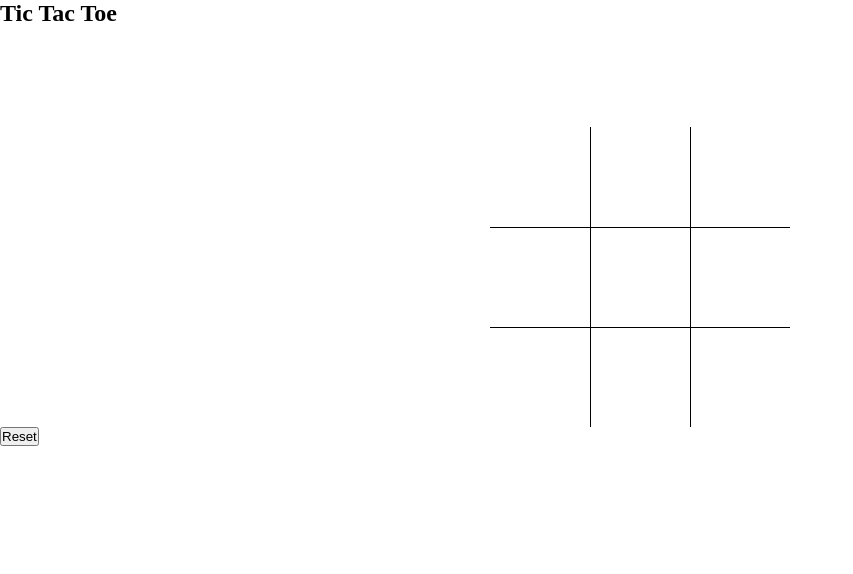
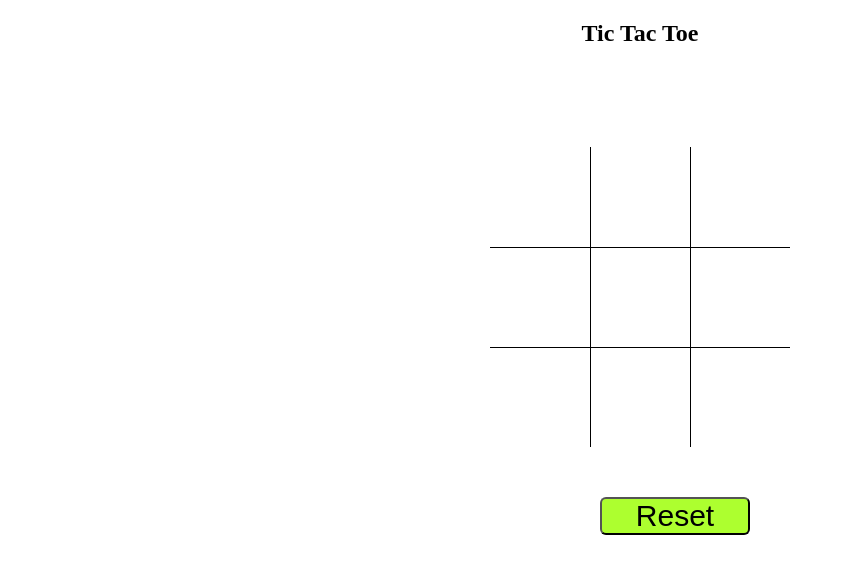
Before and after one commit to ThaliaDiaz/tic-tac-toe, a plain HTML site: page index.html in a window 1280 px wide. Shown: the whole page, without its empty margins (0-853 px from the left). Drawn offline with Linux system fonts and the light colour scheme.

Commit message:
modificando el js

```diff
--- a/css/main.css
+++ b/css/main.css
@@ -2,6 +2,19 @@
     margin: 0;
     padding: 0;
     box-sizing: border-box;
+}
+h2{
+    margin-top: 20px;
+    text-align: center;
+}
+
+button{
+    width: 150px;
+    margin-top: 50px;
+    margin-left: 600px;
+    background-color: greenyellow;
+    border-radius: 6px;
+    font-size: 30px;
 }
 /*tabla */
 .board{
--- a/js/app.js
+++ b/js/app.js
@@ -17,6 +17,15 @@ function addJugada(event) {
   }
 }
 
+var matriz = document.getElementsByTagName('tr');
+for (i = 0; i <= matriz; i++) {
+  for (j = 0; j < matriz[0]; j++) {
+
+  }
+}
+
+
+/*
 if (document.getElementById('uno').firstChild === document.getElementById('dos').firstChild && document.getElementById('dos').firstChild === document.getElementById('tres').firstChild && document.getElementById('tres') !== '' && document.getElementById('uno') !== '' && document.getElementById('tres') !== '') {
   document.write('El ganador es:' + getElementById('dos'));
 } else if (document.getElementById('cuatro').firstChild === document.getElementById('cinco').firstChild && document.getElementById('cinco').firstChild === document.getElementById('seis').firstChild) {
@@ -35,4 +44,4 @@ if (document.getElementById('uno').firstChild === document.getElementById('dos')
   document.write('El ganador es:' + document.getElementById('cinco'));
 } else {
   document.write('no hay ganador');
-}
+}*/
```
